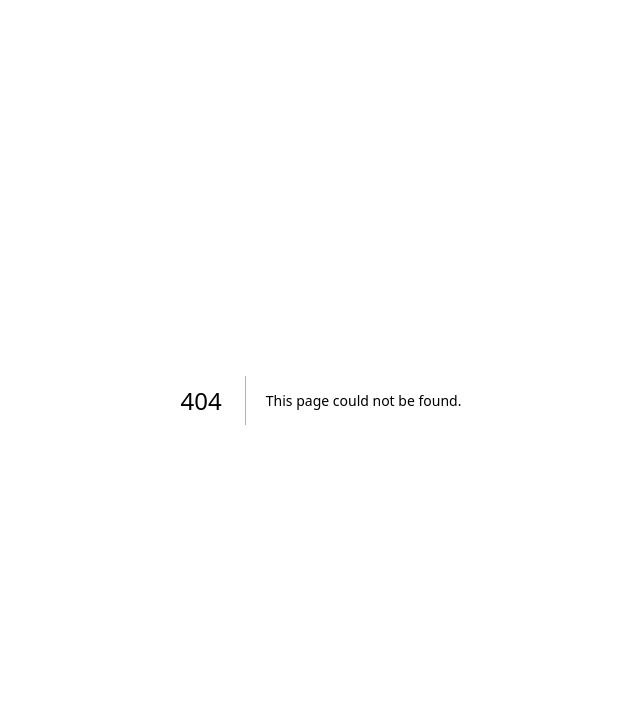
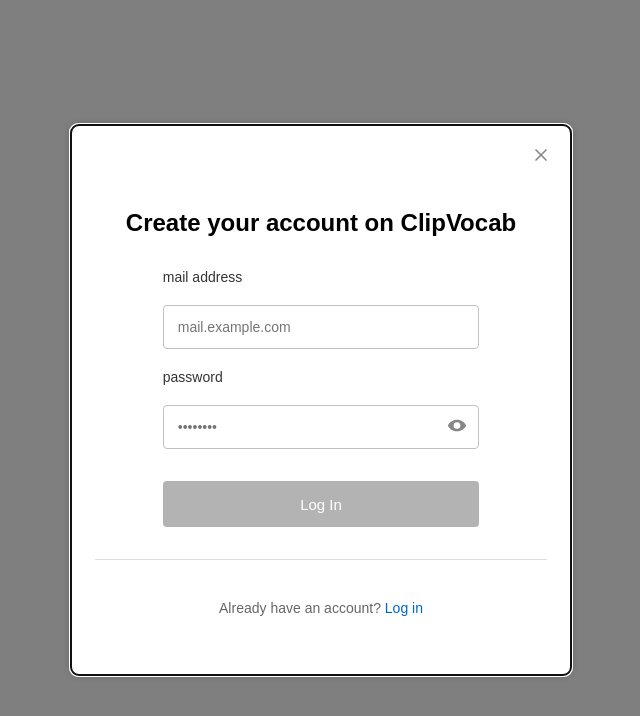
Before and after one commit to basking-cat/ClipVocab, a Next.js app: page /create in a window 1280 px wide. Before the commit this address had no page. Shown: the top 716 px of the page, without its empty margins (319-959 px from the left). Built offline with nearby package versions, Linux system fonts and the light colour scheme.

Commit message:
メールでのアカウント作成ページの作成

```diff
--- /dev/null
+++ b/src/app/create/createAccount.module.scss
@@ -0,0 +1,90 @@
+/* 見出し */
+.title {
+  font-size: 24px;
+  font-weight: 600;
+  text-align: center;
+  margin-top: 16px;
+  color: #000000;
+  margin-top: 60px;
+}
+
+/* フォーム一式 */
+.form {
+  width: 70%;
+  margin: 32px auto 0;
+  display: flex;
+  flex-direction: column;
+  gap: 20px;
+}
+
+.label {
+  font-size: 14px;
+  color: #333;
+  text-transform: lowercase;
+}
+
+.input {
+  width: 100%;
+  height: 44px;
+  padding: 0 14px;
+  border: 1px solid #c0c0c0;
+  border-radius: 4px;
+  font-size: 14px;
+  background-color: #fff;
+  color: #000000;
+}
+
+/* パスワード入力行 + 目アイコン */
+.passwordRow {
+  position: relative;
+}
+
+.eyeBtn {
+  position: absolute;
+  right: 12px;
+  top: 50%;
+  transform: translateY(-50%);
+  background: transparent;
+  border: none;
+  padding: 0;
+  cursor: pointer;
+}
+
+/* 送信ボタン */
+.submitBtn {
+  width: 100%;
+  height: 46px;
+  margin-top: 12px;
+  background: #b3b3b3;
+  color: #ffffff;
+  border: none;
+  border-radius: 4px;
+  font-size: 15px;
+  cursor: pointer;
+  transition: background 0.2s;
+}
+
+.submitBtn:hover {
+  background: #8f8f8f;
+}
+
+/* 仕切り線 */
+.divider {
+  border: none;
+  border-top: 1px solid #dcdcdc;
+  margin: 32px 0 0;
+}
+
+/* フッターリンク */
+.switch {
+  text-align: center;
+  font-size: 14px;
+  margin-top: 16px;
+  color: #666666;
+  margin-top: 40px;
+
+  a {
+    color: #0066cc;
+    text-decoration: none;
+  }
+}
--- /dev/null
+++ b/src/app/create/page.tsx
@@ -0,0 +1,88 @@
+"use client";
+
+import { ModalWindow } from "@/stories/ModalWindow";
+import styles from "./createAccount.module.scss";
+import { useState } from "react";
+import React from "react";
+
+export default function CreateAccount() {
+  const [isOpen, setIsOpen] = useState(true);
+  const [showPw, setShowPw] = useState(false);
+
+  return (
+    <ModalWindow
+      isOpen={isOpen}
+      closeModal={() => setIsOpen(false)}
+      height="550px"
+    >
+      <h1 className={styles.title}>Create your account on ClipVocab</h1>
+
+      <form className={styles.form}>
+        {/* mail */}
+        <label htmlFor="email" className={styles.label}>
+          mail address
+        </label>
+        <input
+          id="email"
+          type="email"
+          placeholder="mail.example.com"
+          className={styles.input}
+        />
+
+        {/* password */}
+        <label htmlFor="password" className={styles.label}>
+          password
+        </label>
+        <div className={styles.passwordRow}>
+          <input
+            id="password"
+            type={showPw ? "text" : "password"}
+            placeholder="••••••••"
+            className={styles.input}
+          />
+          <button
+            type="button"
+            className={styles.eyeBtn}
+            onClick={() => setShowPw(!showPw)}
+            aria-label={showPw ? "Hide password" : "Show password"}
+          >
+            {/* グレーのアイ（開眼）アイコン */}
+            <svg
+              width="20"
+              height="20"
+              viewBox="0 0 24 24"
+              xmlns="http://www.w3.org/2000/svg"
+            >
+              <path
+                d="M12 5C7 5 2.73 8.11 1 12c1.73 3.89 6 7 11 7s9.27-3.11 11-7c-1.73-3.89-6-7-11-7Zm0 11a4 4 0 1 1 0-8 4 4 0 0 1 0 8Z"
+                fill="#888888"
+              />
+              {showPw ? (
+                <line
+                  x1="4"
+                  y1="20"
+                  x2="20"
+                  y2="4"
+                  stroke="#888888"
+                  strokeWidth="2"
+                  strokeLinecap="round"
+                />
+              ) : null}
+            </svg>
+          </button>
+        </div>
+
+        {/* submit */}
+        <button type="submit" className={styles.submitBtn}>
+          Log In
+        </button>
+      </form>
+
+      <hr className={styles.divider} />
+
+      <p className={styles.switch}>
+        Already have an account? <a href="/login">Log in</a>
+      </p>
+    </ModalWindow>
+  );
+}
```
